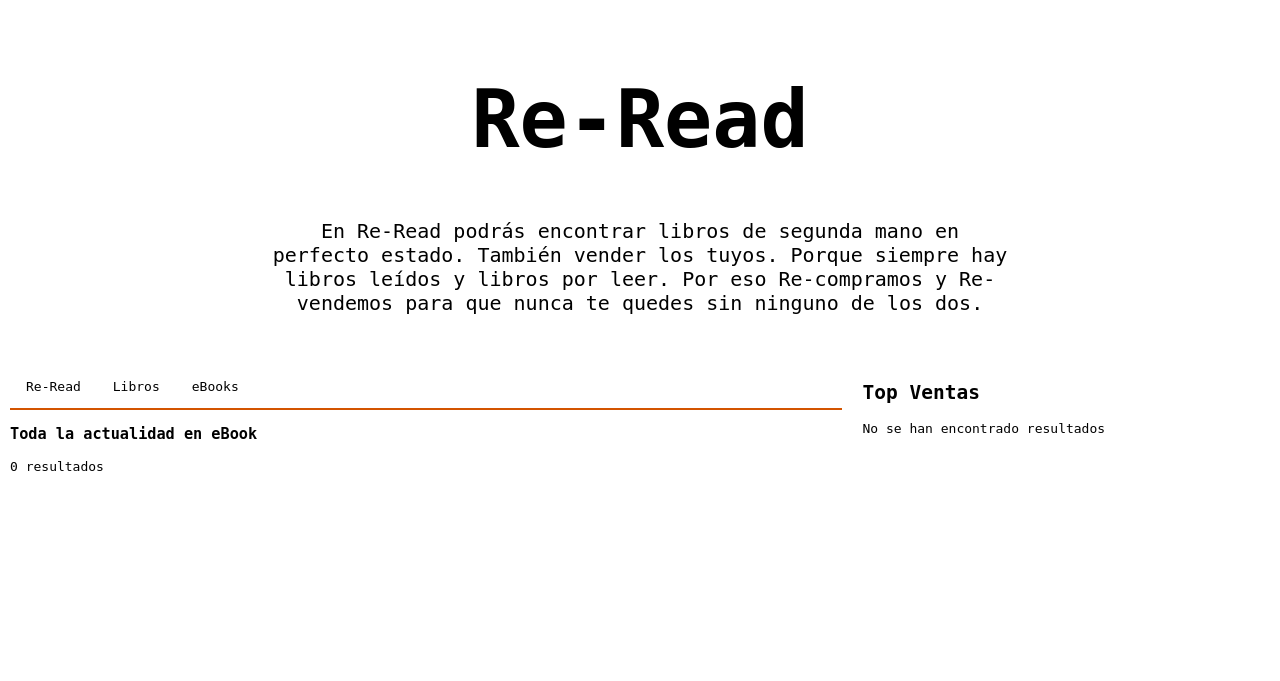
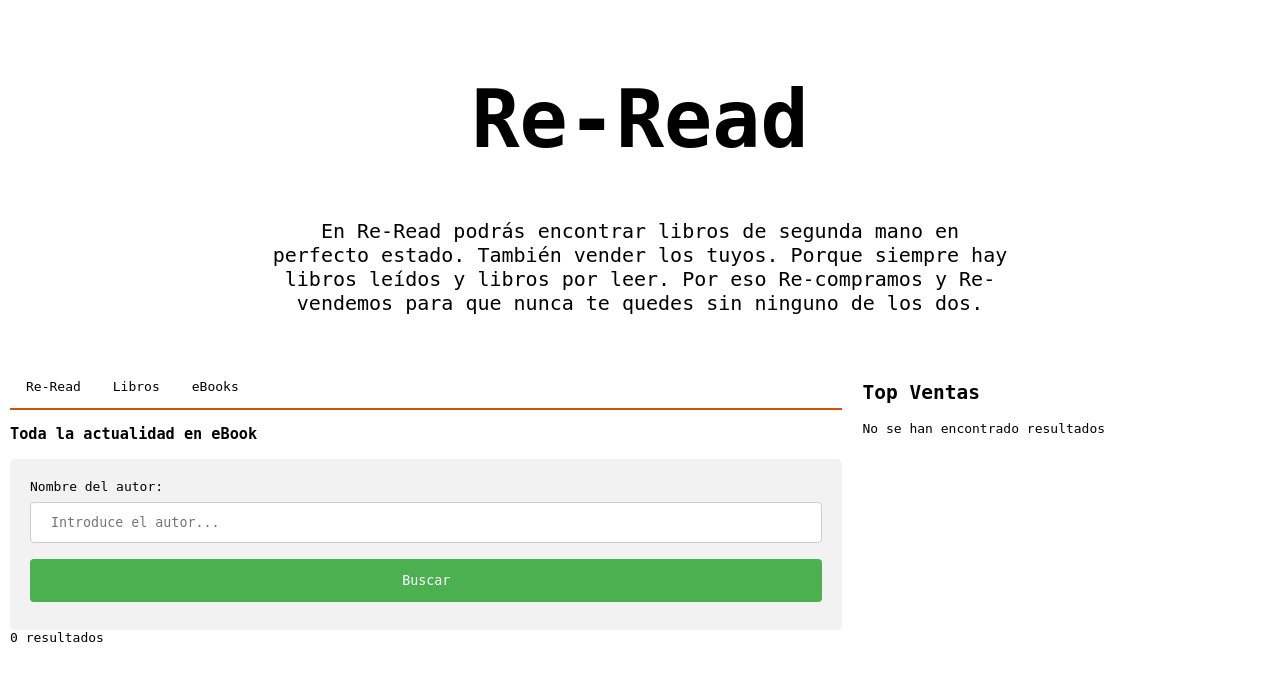
Before and after one commit to jucastedova/re-read-php, a PHP site: page /view/ebooks.php in a window 1280 px wide. Shown: the part 65-746 px from the top of the page. Run offline with PHP 8.4, Linux system fonts and the light colour scheme; data that the repository does not hold is empty.

Commit message:
Añadido formulario de búsqueda de autor. Sin la lógica

```diff
--- a/css/styles.css
+++ b/css/styles.css
@@ -129,3 +129,36 @@ color: white;
     font-size: 20px;
   }
 }
+
+/* Estilos del formulario */
+
+input[type=text], select {
+  width: 100%;
+  padding: 12px 20px;
+  margin: 8px 0;
+  display: inline-block;
+  border: 1px solid #ccc;
+  border-radius: 4px;
+  box-sizing: border-box;
+}
+
+input[type=submit] {
+  width: 100%;
+  background-color: #4CAF50;
+  color: white;
+  padding: 14px 20px;
+  margin: 8px 0;
+  border: none;
+  border-radius: 4px;
+  cursor: pointer;
+}
+
+input[type=submit]:hover {
+  background-color: #45a049;
+}
+
+div.formulario {
+  border-radius: 5px;
+  background-color: #f2f2f2;
+  padding: 20px;
+}
--- a/view/ebooks.php
+++ b/view/ebooks.php
@@ -28,6 +28,39 @@
         <a href="./ebooks.php">eBooks</a>
       </div>
       <h3>Toda la actualidad en eBook</h3>
+
+      <!-- Nuevo desarrollo: Formulario para filtrar autor -->
+      <div class="formulario">
+        <form action="ebooks.php" method="POST">
+          <label for="fautor">Nombre del autor:</label>
+          <input type="text" id="fautor" name="fautor" placeholder="Introduce el autor...">
+
+          <!-- <label for="lname">Last Name</label>
+          <input type="text" id="lname" name="lastname" placeholder="Your last name..">
+
+          <label for="country">Country</label>
+          <select id="country" name="country">
+            <option value="australia">Australia</option>
+            <option value="canada">Canada</option>
+            <option value="usa">USA</option>
+          </select> -->
+
+          <input type="submit" value="Buscar">
+        </form>
+      </div>
+      <!-- Lógica del formulario -->
+      <?php
+
+      if(isset($_POST['fautor'])) {
+        // Filtrará los ebooks que se mostrarán en la página
+
+      } else {
+        // Mostrará todos los ebooks de la BBDD
+
+      }
+      ?>
+
+
 
       <!-- eBooks con descripción -->
       <!-- <div class="ebook">
```
